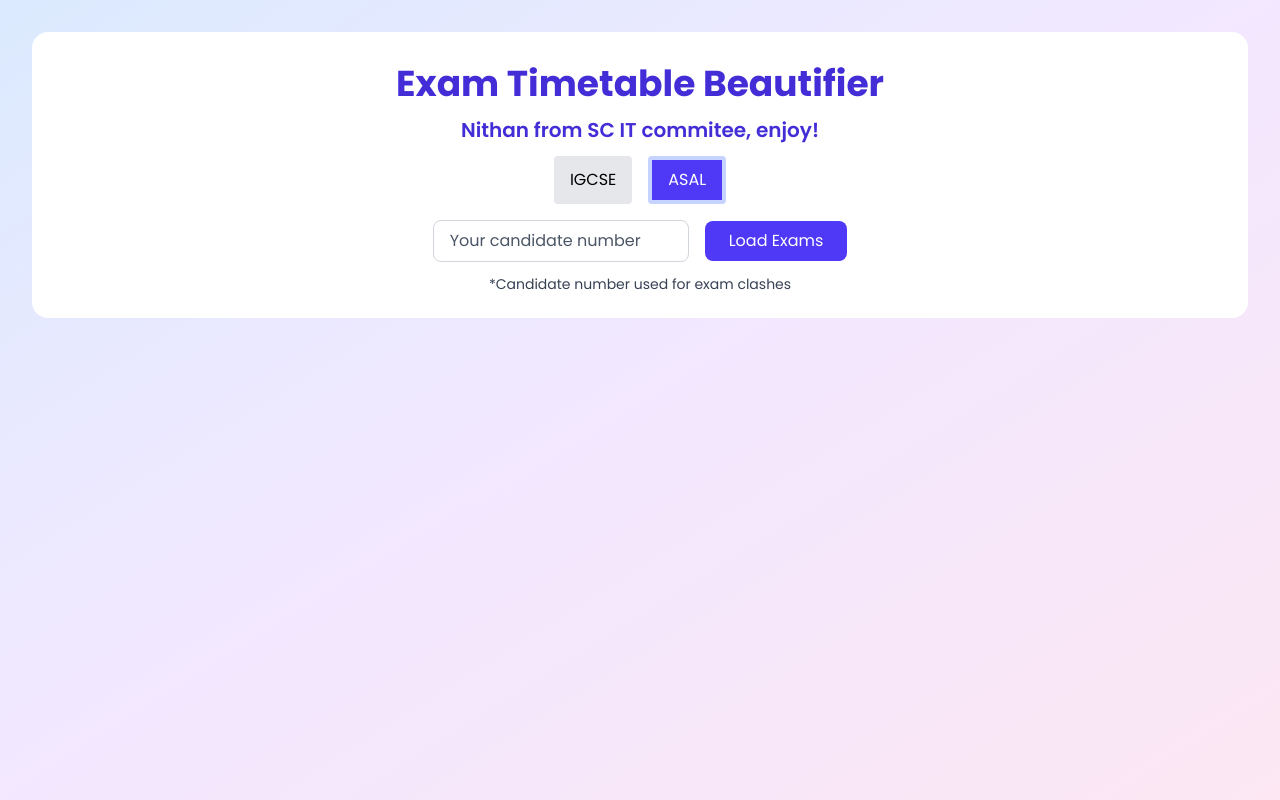
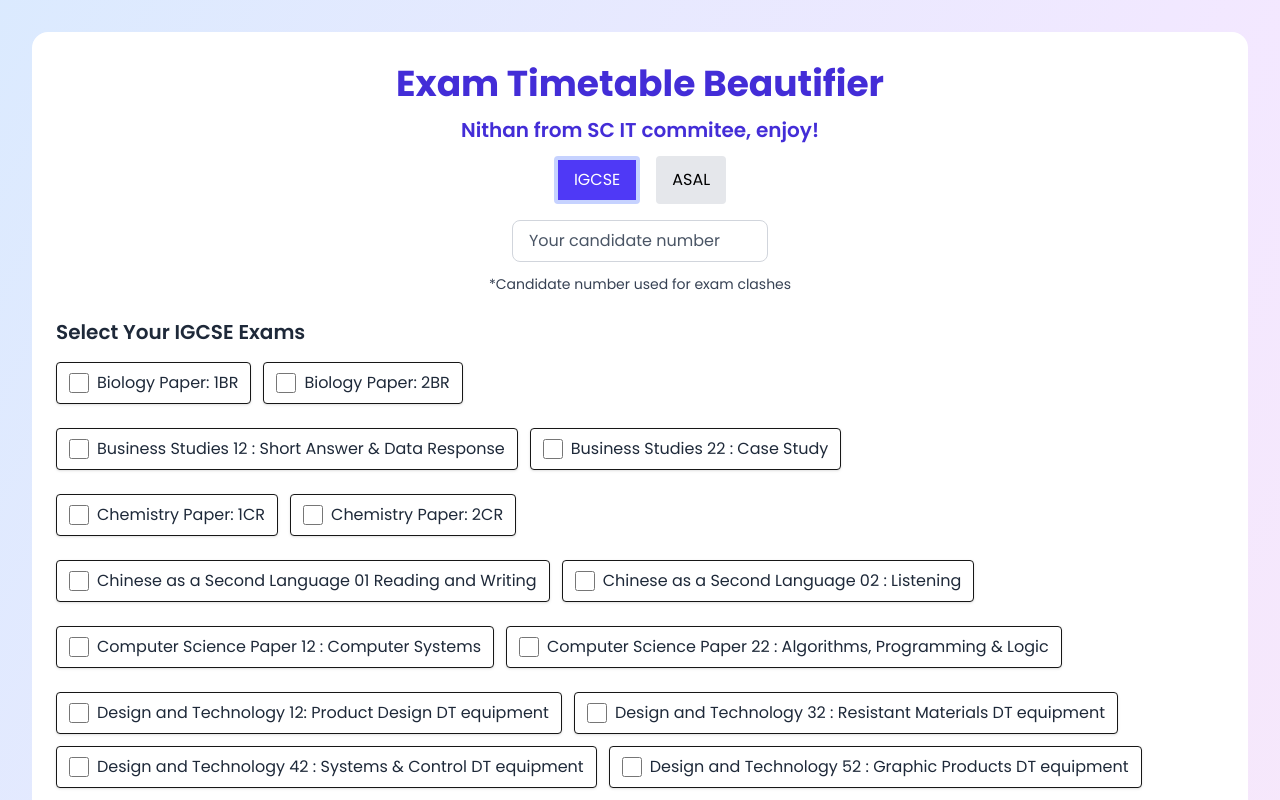
Before and after one commit to NithanZa/examinations, a Next.js app: page / in a window 1280 px wide. Shown: the top 800 px of the page. Built offline with nearby package versions, Linux system fonts and the light colour scheme.

Commit message:
remove student code redundancy

```diff
--- a/pages/api/exams.js
+++ b/pages/api/exams.js
@@ -6,10 +6,5 @@ export default function handler(req, res) {
     const file = path.join(process.cwd(), 'data', `${cat}.json`);
     if (!fs.existsSync(file)) return res.status(500).json({ message: 'No exams data for ' + cat });
     const exams = JSON.parse(fs.readFileSync(file, 'utf-8'));
-
-    if (req.query.all === 'true') return res.status(200).json(exams);
-    const { studentCode } = req.query;
-    if (!studentCode) return res.status(400).json({ message: 'Missing studentCode' });
-    const filtered = exams.filter(e => e.students.includes(studentCode));
-    return res.status(200).json(filtered);
+    return res.status(200).json(exams)
 }
--- a/pages/index.js
+++ b/pages/index.js
@@ -8,24 +8,23 @@ export default function Home() {
     const [selectedSubjects, setSelected] = useState(new Set());
     const [etSelected, setEtSelected] = useState({});
     const [view, setView] = useState('select');
-    const [category, setCategory] = useState('asal');
+    const [category, setCategory] = useState('igcse');
     const cardsRef = useRef(null);
 
     // Persist candidate code, selected exams, extra-time ticks, and view per category
     useEffect(() => {
         if (typeof window === 'undefined') return;
         // load persisted category, view, code, and per-category selections
-        const cat = localStorage.getItem('examCategory') || 'asal';
+        const cat = localStorage.getItem('examCategory') || 'igcse';
         setCategory(cat);
+
+        fetchExams(cat)
+
+        const savedCode = localStorage.getItem('candidateCode') || '';
+        setCode(savedCode);
 
         const savedView = localStorage.getItem('examView') || 'select';
         setView(savedView);
-
-        const savedCode = localStorage.getItem('candidateCode');
-        if (savedCode) {
-            setCode(savedCode);
-            fetchExams(cat, savedCode);
-        }
 
         // per-category selected subjects
         const subjKey = `selectedSubjects_${cat}`;
@@ -62,12 +61,10 @@ export default function Home() {
         );
     }, [code, category, view, selectedSubjects, etSelected]);
 
-    const fetchExams = (cat, cand) =>
-        fetch(`/api/exams?all=true&studentCode=${cand}&category=${cat}`)
+    const fetchExams = (cat) =>
+        fetch(`/api/exams?category=${cat}`)
             .then(r => r.json())
             .then(setAllExams);
-
-    const loadExams = () => fetchExams(category, code);
 
     const grouped = Array.from(new Set(allExams.map(e => e.subject))).sort()
         .reduce((acc, subj) => {
@@ -109,7 +106,7 @@ export default function Home() {
                                         key={cat}
                                         onClick={() => {
                                             setCategory(cat);
-                                            fetchExams(cat, code);
+                                            fetchExams(cat);
                                             // restore their previous ticks for this category:
                                             const ss = localStorage.getItem(`selectedSubjects_${cat}`);
                                             setSelected(ss ? new Set(JSON.parse(ss)) : new Set());
@@ -132,10 +129,6 @@ export default function Home() {
                                     onChange={e => setCode(e.target.value)}
                                     className="w-64 px-4 py-2 bg-white text-gray-800 placeholder-gray-600 border border-gray-300 rounded-lg focus:outline-none focus:ring-2 focus:ring-indigo-500"
                                 />
-                                <button onClick={loadExams}
-                                        className="bg-indigo-600 text-white px-6 py-2 rounded-lg hover:bg-indigo-700">Load
-                                    Exams
-                                </button>
                             </div>
                             <p className="text-sm text-gray-700 mt-1">*Candidate number used for exam clashes</p>
                         </div>
@@ -160,8 +153,8 @@ export default function Home() {
                                 ))}
                                 <div className="text-right">
                                     <button onClick={() => setView('cards')}
-                                            className="bg-green-500 text-white px-6 py-2 rounded hover:bg-green-600">Show
-                                        Cards
+                                            className="bg-green-500 text-white px-6 py-2 rounded hover:bg-green-600">
+                                        Show Schedule
                                     </button>
                                 </div>
                             </div>
@@ -204,7 +197,7 @@ export default function Home() {
                                                     {special && (
                                                         <span
                                                             className="bg-red-100 text-red-700 text-xs font-bold px-2 py-1 rounded">
-                            Updated Time
+                            Updated Clash Time
                           </span>
                                                     )}
                                                     {hasET && (
```
